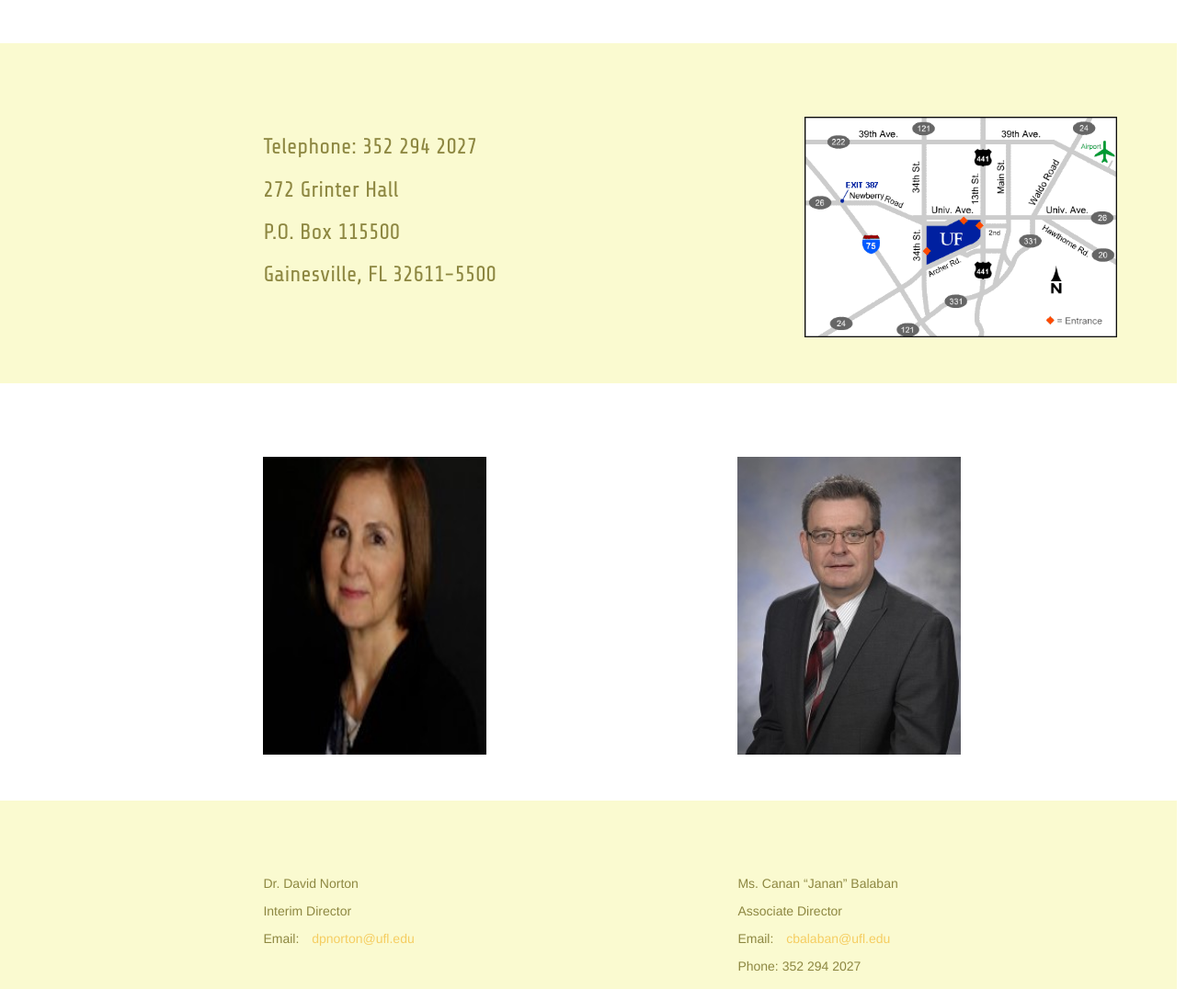
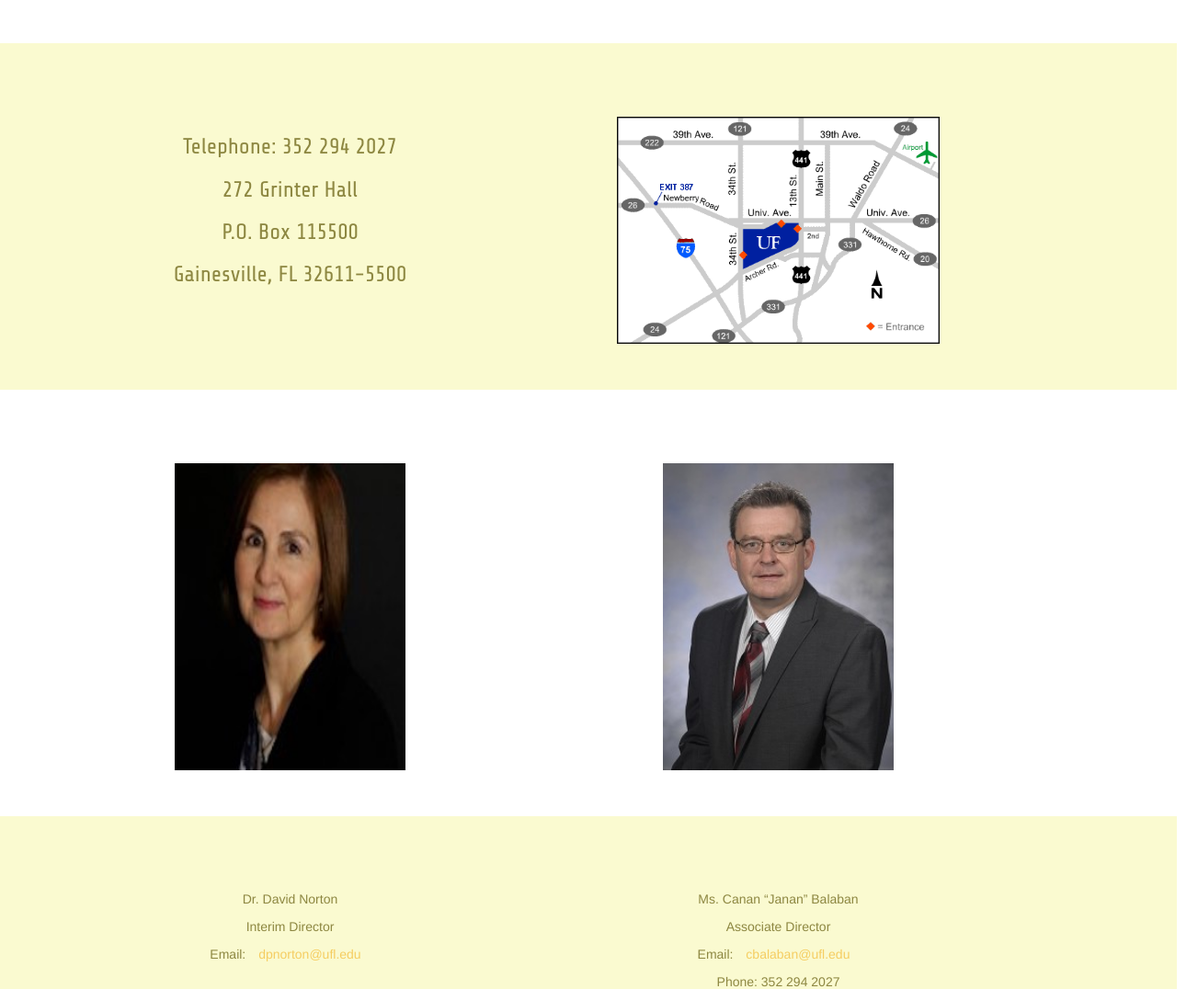
Before and after one commit to MinyaoTan/fesc-redesign, a plain HTML site: page contact.html in a window 1280 px wide. Shown: the part 224-1300 px from the top of the page at 92% size, 1303 px wide, since content can reach past the window. Drawn offline with nearby package versions, Linux system fonts and the light colour scheme.

Commit message:
sixth commit

```diff
--- a/contact.html
+++ b/contact.html
@@ -52,7 +52,7 @@
 		<article class="section">
 			<div class="container-fluid">
     		<div class="row">
-      		<div class="col-md-6 col-sm-12">
+      		<div class="center-align col-md-6 col-sm-12">
       			<h3 class="heading">Telephone: 352 294 2027</h3>
 						<h3 class="heading">272 Grinter Hall</h3>
 						<h3 class="heading">P.O. Box 115500</h3>
@@ -69,11 +69,11 @@
 		<article class="white-bg section">
 			<div class="full-width container-fluid">
     		<div class="row">
-      		<div class="col-md-6 col-sm-12">
+      		<div class="center-align col-md-6 col-sm-12">
       			<img class="person-pic" src="images/canan_balaban.jpg" alt="Canan Balaban">
 					</div>
 
-					<div class="col-md-6 col-sm-12">
+					<div class="center-align col-md-6 col-sm-12">
 						<img class="person-pic" src="images/david_norton.jpg" alt="David Norton">
 					</div>
 				</div>
@@ -83,13 +83,13 @@
 		<article class="section">
 			<div class="container-fluid">
     		<div class="row">
-      		<div class="col-md-6 col-sm-12">
+      		<div class="center-align col-md-6 col-sm-12">
       			<p>Dr. David Norton</p>
 						<p>Interim Director</p>
 						<p>Email: <a href="dpnorton@ufl.edu">dpnorton@ufl.edu</a></p>
 					</div>
 
-					<div class="col-md-6 col-sm-12">
+					<div class="center-align col-md-6 col-sm-12">
 						<p>Ms. Canan “Janan” Balaban</p>
 						<p>Associate Director</p>
 						<p>Email: <a href="cbalaban@ufl.edu">cbalaban@ufl.edu</a></p>
--- a/styles/styles.scss
+++ b/styles/styles.scss
@@ -116,10 +116,7 @@ article {
 			text-align: center;
 		}
 
-		.row {
-			width: 100%;
-			margin-left: 20%;
-		}
+
 	}
 
 	aside {
```
Also changed, not shown: styles/styles.css, 1 other file.
